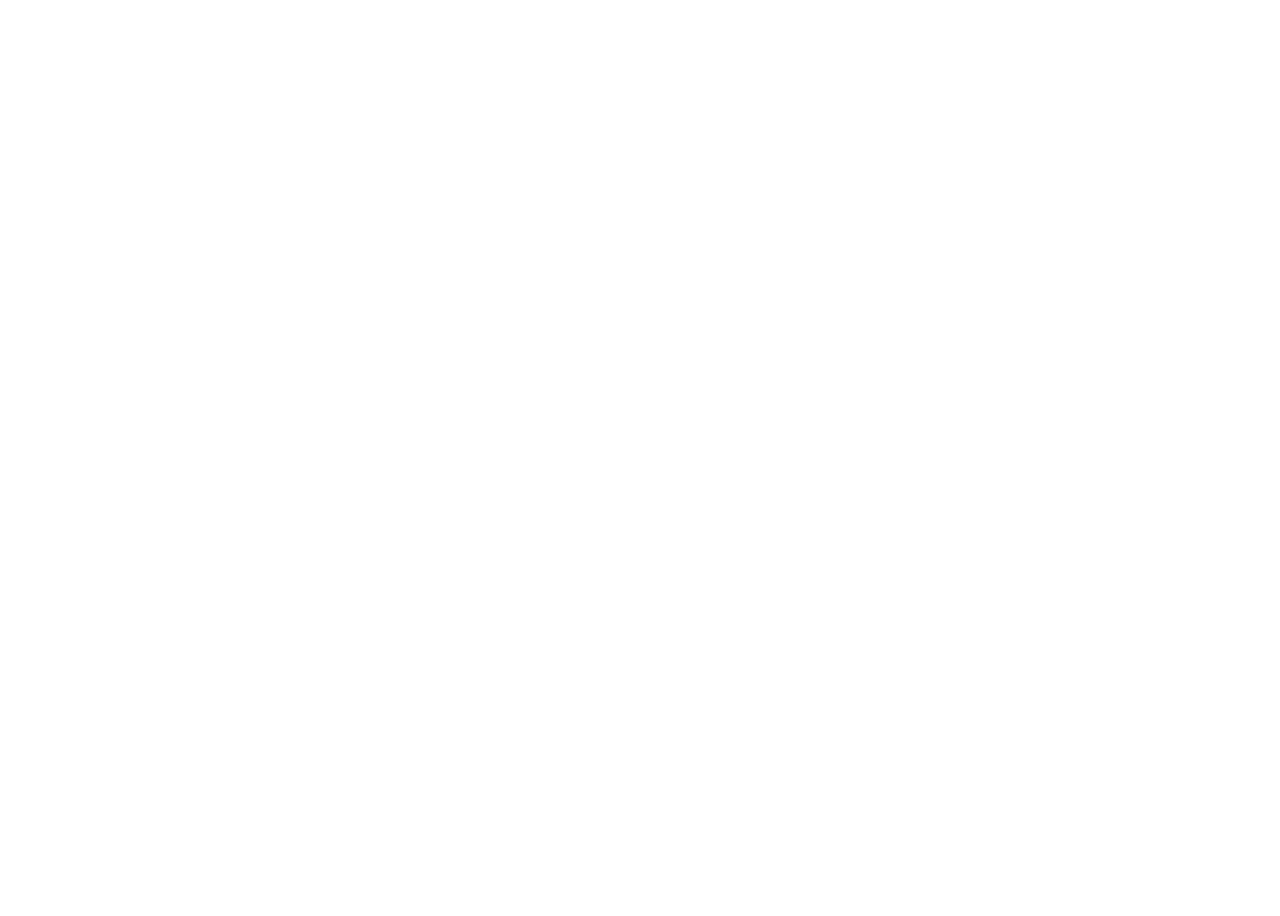
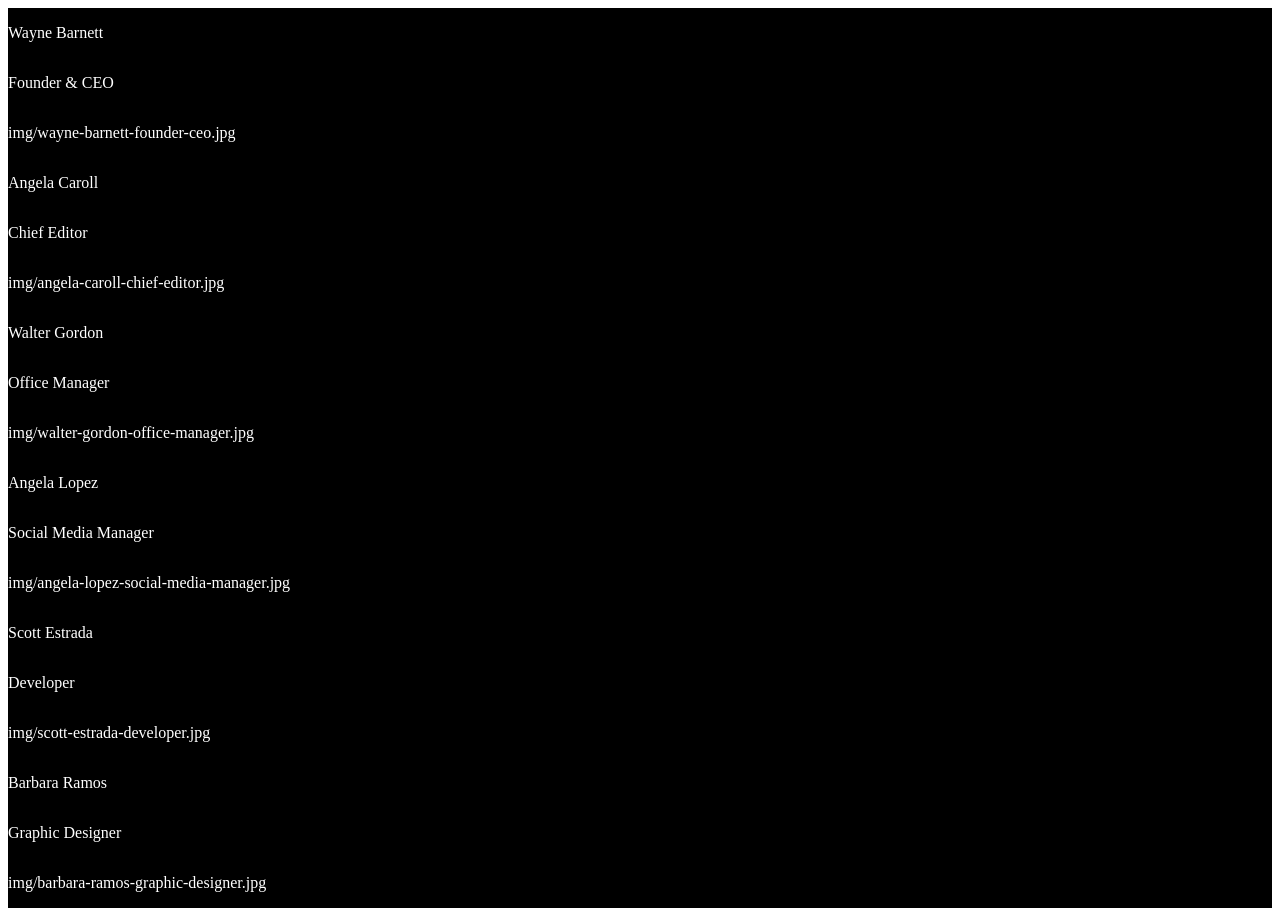
Before and after one commit to ErosEros/js-our-team, a plain HTML site: page index.html in a window 1280 px wide. Before the commit the page ends 800 px from the top, so only its background shows below. Drawn offline with Linux system fonts and the light colour scheme.

Commit message:
completed

```diff
--- /dev/null
+++ b/css/style.css
@@ -0,0 +1,5 @@
+#Team-member {
+    background-color:black;
+    color: white;
+    line-height: 50px;
+}
--- a/index.html
+++ b/index.html
@@ -5,9 +5,13 @@
     <meta http-equiv="X-UA-Compatible" content="IE=edge">
     <meta name="viewport" content="width=device-width, initial-scale=1.0">
     <title>Js-Our-Team</title>
-    <script src="./script.js"></script>
+    <script src="./script.js" defer></script>
+    <link rel="stylesheet" href="./css/style.css">
 </head>
 <body>
+    <div class="container">
+        <div id ="Team-member"></div>
+    </div>
 
 </body>
 </html>
--- a/script.js
+++ b/script.js
@@ -66,4 +66,20 @@ const team = [
 
 ]
 
+// stampo su console le informazioni relative al team
 console.log(team)
+
+// stampo le informazioni su html e console
+for(let i = 0; i < team.length; i++ ) {
+
+    const membri = team[i];
+    console.log(membri.nome);
+    console.log(membri.ruolo);
+    console.log(membri.immagine);
+
+    const teamHtml = document.getElementById('Team-member')
+
+    teamHtml.innerHTML += '<div>' + membri.nome + '</div>'
+    teamHtml.innerHTML += '<div>' + membri.ruolo + '</div>'
+    teamHtml.innerHTML += '<div>' + membri.immagine + '</div>'
+}
```
